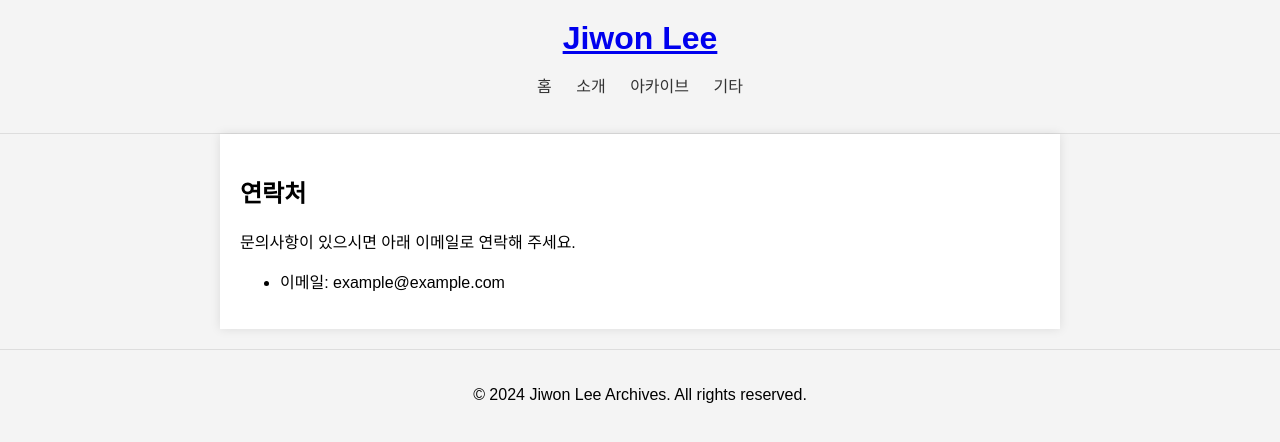
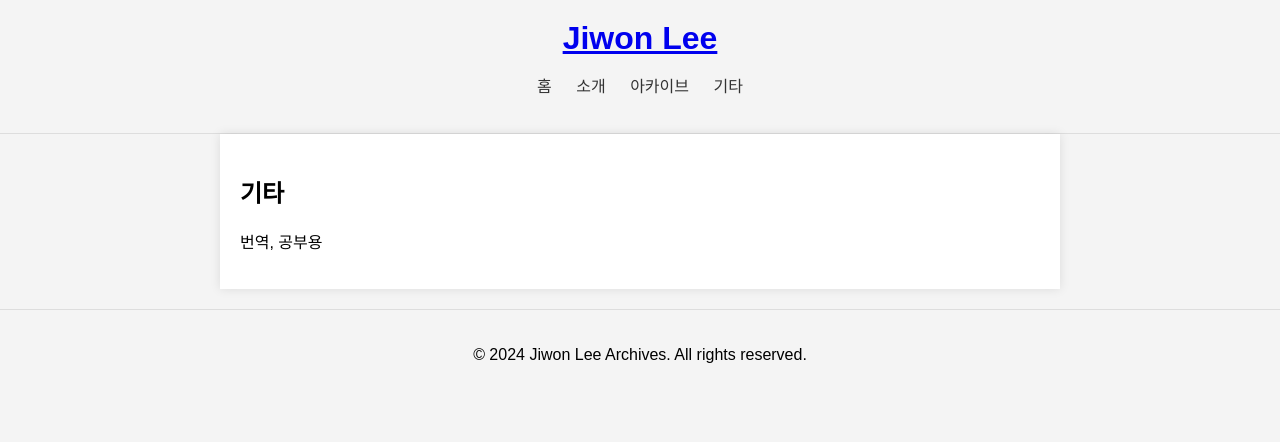
Before and after one commit to LfayeJ/archives, a Jekyll site: the page built from contact.md, in a window 1280 px wide. Shown: the top 442 px of the page. Built offline with Jekyll 4.4.1, drawn with Linux system fonts in a browser that asks for light colours.

Commit message:
Update contact.md

```diff
--- a/contact.md
+++ b/contact.md
@@ -1,8 +1,7 @@
 ---
 layout: default
-title: 연락처
+title: 기타
 ---
 
-## 연락처
-문의사항이 있으시면 아래 이메일로 연락해 주세요.
-- 이메일: example@example.com
+## 기타
+번역, 공부용
```
